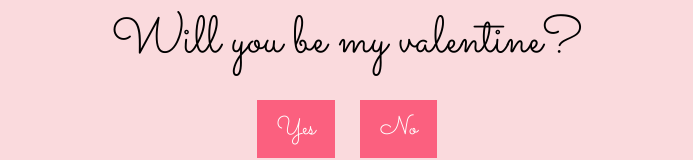
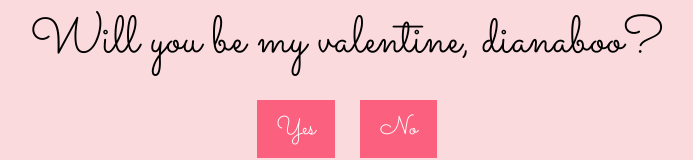
Before and after one commit to robmalonzo/Valentines-day-question-, a plain HTML site: page index.html in a window 1280 px wide. Shown: the part 471-631 px from the top of the page, without its empty margins (293-986 px from the left). Drawn offline with Linux system fonts and the light colour scheme.

Commit message:
Update index.html

```diff
--- a/index.html
+++ b/index.html
@@ -11,7 +11,7 @@
     <div id="container">
         <div id="image-container"></div> <!-- Container for displaying images -->
         <div id="text-container">
-            <div id="question">Will you be my valentine?</div> <!-- Question -->
+            <div id="question">Will you be my valentine, dianaboo?</div> <!-- Question -->
             <div id="options">
                 <button id="yes-button" onclick="selectOption('yes')">Yes</button> <!-- Yes button -->
                 <button id="no-button" onclick="selectOption('no')">No</button> <!-- No button -->
```
